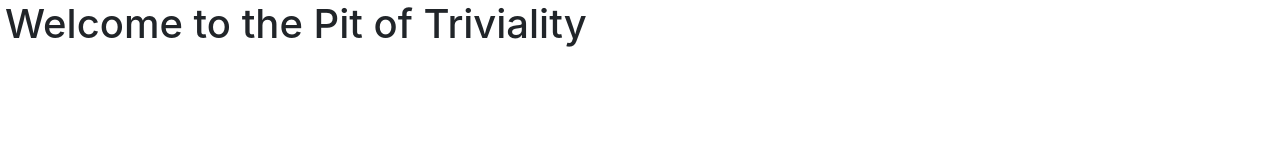
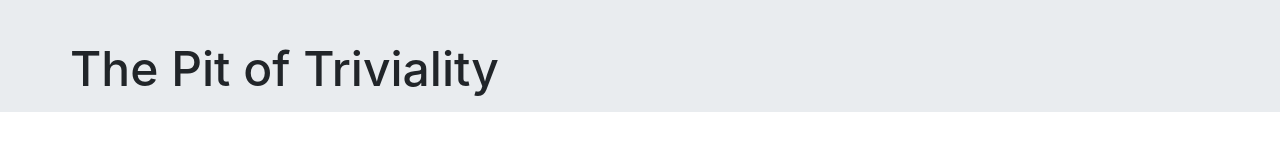
Before and after one commit to Chrastopheria/chrastopheria.github.io, a plain HTML site: page index.html in a window 1280 px wide. Drawn offline with nearby package versions, Linux system fonts and the light colour scheme.

Commit message:
Update index.html

```diff
--- a/index.html
+++ b/index.html
@@ -1,16 +1,19 @@
 <!DOCTYPE html>
-<html>
-
+<html lang="en">
 	<head>
 		<title>The Pit of Triviality</title>
+		<meta charset="utf-8">
+		<meta name="viewport" content="width=device-width, initial-scale=1">
 		<link rel="stylesheet" href="https://maxcdn.bootstrapcdn.com/bootstrap/4.3.1/css/bootstrap.min.css">
 		<script src="https://ajax.googleapis.com/ajax/libs/jquery/3.4.1/jquery.min.js"></script>
 		<script src="https://cdnjs.cloudflare.com/ajax/libs/popper.js/1.14.7/umd/popper.min.js"></script>
 		<script src="https://maxcdn.bootstrapcdn.com/bootstrap/4.3.1/js/bootstrap.min.js"></script>
 	</head>
-
 	<body>
- <h1 style="margin-left:5px;">Welcome to the Pit of Triviality</h1>
+		<div class="jumbotron jumbotron-fluid" style="padding-bottom:6px;padding-top:40px;">
+			<div class="container" style="padding-left:0px;">
+			<h1 style="font-size:36pt;">The Pit of Triviality</h1>
+			</div>
+		</div>
 	</body>
-
 </html>
```
Lines whose indentation alone changed are shown as unchanged.
